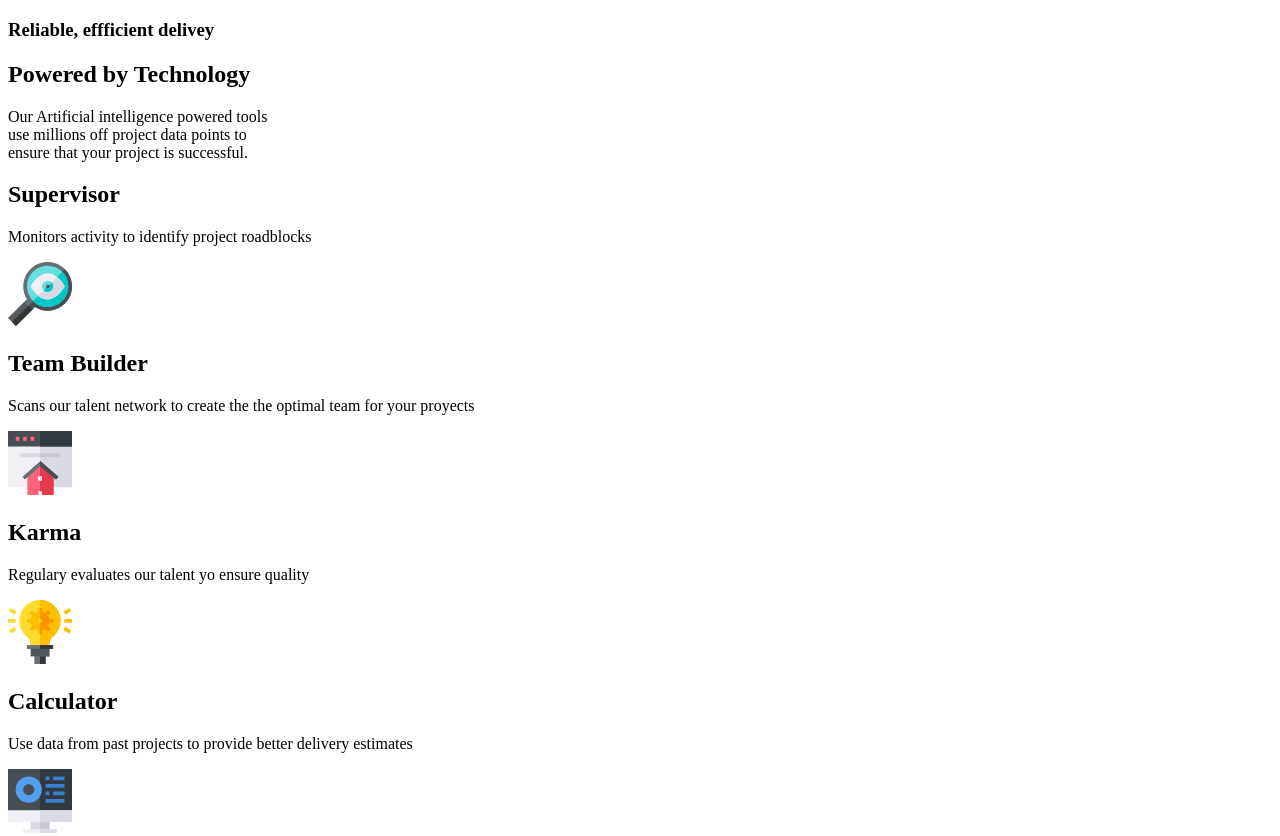
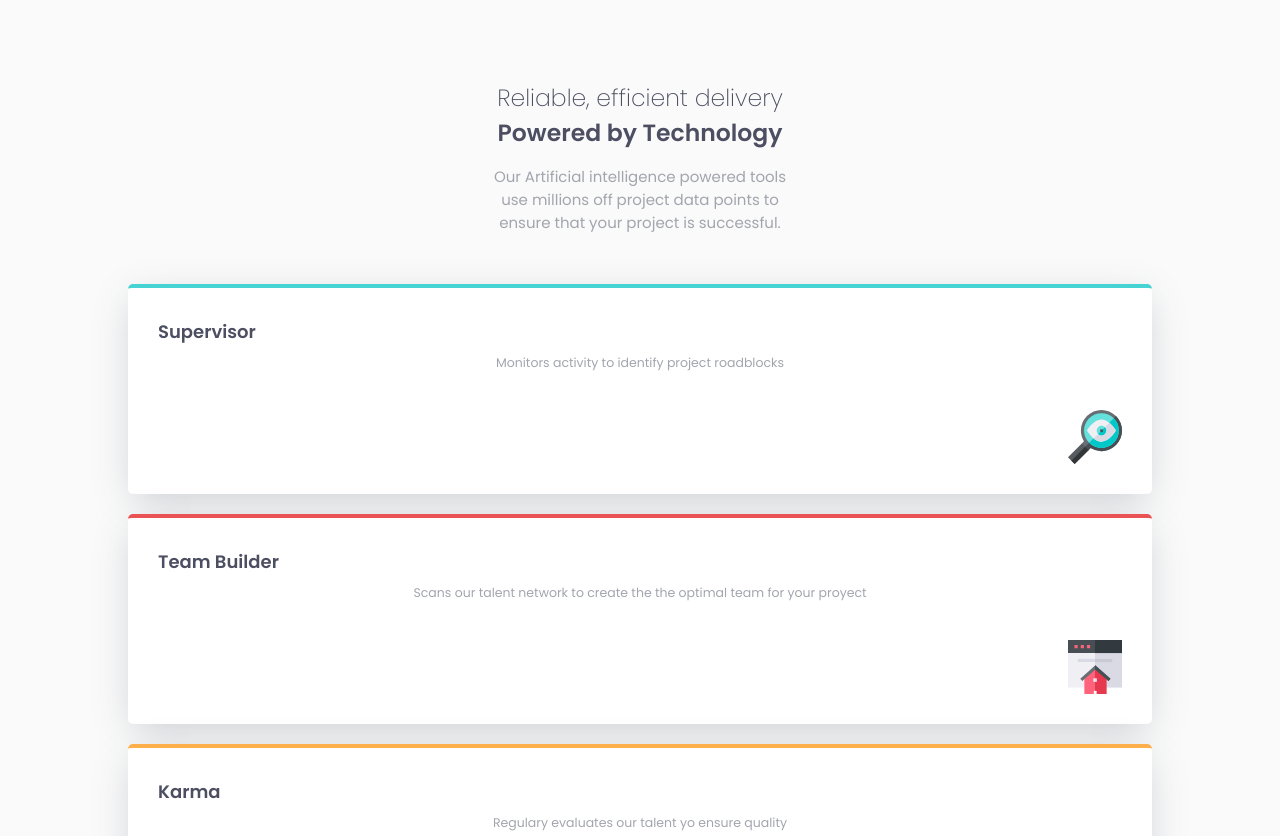
Before and after one commit to Jefersonsteven/1.Four-card-feature-section---FM, a plain HTML site: page index.html in a window 1280 px wide. Shown: the top 836 px of the page. Drawn offline with Linux system fonts and the light colour scheme.

Commit message:
Termine de estilizar la version movil

```diff
--- a/index.html
+++ b/index.html
@@ -5,13 +5,17 @@
     <meta http-equiv="X-UA-Compatible" content="IE=edge">
     <meta name="viewport" content="width=device-width, initial-scale=1.0">
     <title>Four card feature section</title>
+    <link rel="stylesheet" href="./style.css">
+    <link rel="preconnect" href="https://fonts.googleapis.com">
+    <link rel="preconnect" href="https://fonts.gstatic.com" crossorigin>
+    <link href="https://fonts.googleapis.com/css2?family=Poppins:wght@200;400;600&display=swap" rel="stylesheet">
 </head>
 <body>
 
     <! -- Resumen -->
     <section class="section1">
         <article>
-            <h1>Reliable, effficient delivey</h1>
+            <h1>Reliable, efficient delivery</h1>
             <h2>Powered by Technology</h2>
             <p>
                 Our Artificial intelligence powered tools <br>
@@ -39,7 +43,7 @@
             <h2>Team Builder</h2>
             <p>
                 Scans our talent network to create the
-                the optimal team for your proyects
+                the optimal team for your proyect
             </p>
             <div>
                 <img src="./assets/images/icon-team-builder.svg" alt="home-browser">
@@ -56,7 +60,7 @@
             </div>
         </div>
         <! -- 4 -->
-        <div class="section2__card1">
+        <div class="section2__card4">
             <h2>Calculator</h2>
             <p>
                 Use data from past projects to provide better delivery estimates
--- a/style.css
+++ b/style.css
@@ -0,0 +1,123 @@
+:root {
+    --Red: hsl(0, 78%, 62%);
+    --Cyan: hsl(180, 62%, 55%);
+    --Orange: hsl(34, 97%, 64%);
+    --Blue: hsl(212, 86%, 64%);
+
+    --Very-Dark-Blue: hsl(234, 12%, 34%);
+    --Grayish-Blue: hsl(229, 6%, 66%);
+    --Very-Light-Gray: hsl(0, 0%, 98%);
+}
+
+* {
+    padding: 0;
+    margin: 0;
+    box-sizing: border-box;
+}
+
+html {
+    font-size: 62.5%;
+    font-family: 'Poppins', sans-serif;
+}
+
+body {
+    font-size: 1.5rem;
+    padding-top: 80px;
+    width: 100vw;
+    height: 100vh;
+    color: var(--Very-Dark-Blue);
+    background-color: var(--Very-Light-Gray);
+}
+
+.section1 {
+    width: 100%;
+    height: 20%;
+    display: flex;
+    justify-content: center;
+}
+
+.section1 article {
+    width: 80%;
+    height: 100%;
+    display: flex;
+    flex-direction: column;
+    justify-content: space-evenly;
+    align-items: center;
+}
+
+.section1 article h1 {
+    font-weight: 200;
+    font-size: 2.35rem;
+}
+
+.section1 article h2 {
+    font-size: 2.35rem;
+    margin-bottom: 15px;
+}
+
+.section1 article p {
+    color: var(--Grayish-Blue);
+    text-align: center;
+}
+
+.section2 {
+    display: flex;
+    flex-direction: column;
+    align-items: center;
+    row-gap: 20px;
+    width: 100%;
+    padding-top: 60px;
+    padding-bottom: 70px;
+}
+
+.section2 > div {
+    display: flex;
+    flex-direction: column;
+    align-items: center;
+    justify-content: space-between;
+    width: 80%;
+    height: 210px;
+    padding: 30px;
+    background-color: white;
+    border-radius: 5px;
+    box-shadow: 0px 10px 37px -6px #434f5f42;
+    -webkit-box-shadow: 0px 10px 37px -6px #434f5f42;
+    -moz-box-shadow: 0px 10px 37px -6px #434f5f42;
+}
+
+.section2 > div h2 {
+    width: 100%;
+    font-size: 1.8rem;
+}
+
+.section2 > div p {
+    font-size: 1.25rem;
+    color: var(--Grayish-Blue);
+}
+
+.section2 > div div {
+    display: flex;
+    justify-content: end;
+    width: 100%;
+    padding-top: 30px;
+}
+
+.section2 > div div img {
+    width: 54px;
+}
+
+.section2__card1 {
+    border-top: 4px outset var(--Cyan);
+}
+
+.section2__card2 {
+    border-top: 4px outset var(--Red);
+}
+
+.section2__card3 {
+    border-top: 4px outset var(--Orange);
+}
+
+.section2__card4 {
+    border-top: 4px outset var(--Blue);
+}
```
Also changed, not shown: 1 other file.
